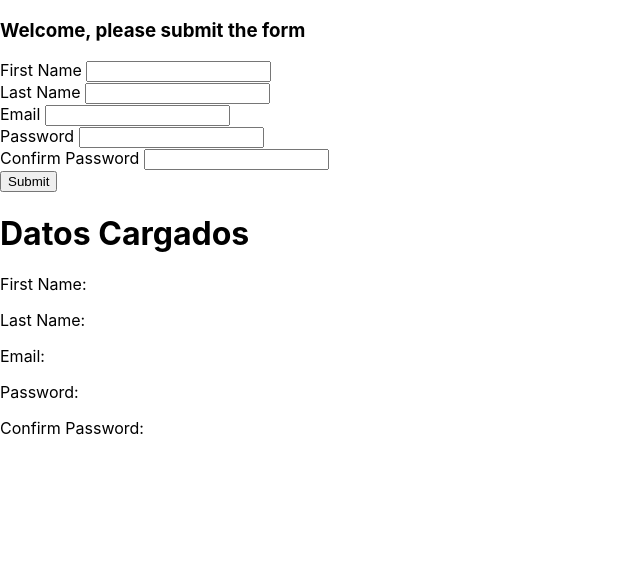
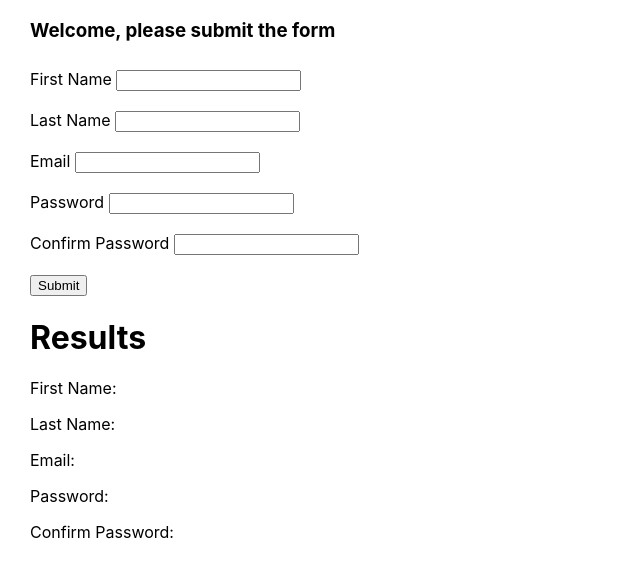
Before and after one commit to paivadul/formulario, a React (Create React App) app: page / in a window 1280 px wide. Shown: the top 578 px of the page, without its empty margins (0-640 px from the left). Built offline with nearby package versions, Linux system fonts and the light colour scheme.

Commit message:
MÁS FORMULARIOS: Tarea Score. Terminada

```diff
--- a/src/App.css
+++ b/src/App.css
@@ -1,8 +1,13 @@
+label, input{
+  margin-top: 10px;
+  margin-bottom: 10px;
+}
+button{
+  margin-top: 10px;
+}
 
-
-.App-logo {
-  height: 40vmin;
-  pointer-events: none;
+.App{
+  padding-left: 30px;
 }
 
 @media (prefers-reduced-motion: no-preference) {
--- a/src/components/Form.jsx
+++ b/src/components/Form.jsx
@@ -1,56 +1,104 @@
 import React, { useState } from 'react';
 
-const Form = props => {
+const Form = (props) => {
     const { input, setInput } = props;
     const [hasBeenSubmitted, setHasBeenSubmitted] = useState(false);
+    const [errors, setErrors] = useState({
+        firstName: '',
+        lastName: '',
+        email: '',
+        password: '',
+        confirmPassword: ''
+    });
 
-    const onChange = e => {
+    const onChange = (e) => {
+        const { name, value } = e.target;
         setInput({
             ...input,
-        [e.target.name] : e.target.value,
-        })
+            [name]: value
+        });
+
+        let errorMessage = '';
+
+        switch(name) {
+            case 'firstName':
+            case 'lastName':
+                if (value.length < 2) {
+                    errorMessage = `${name} must be at least 2 characters long!`;
+                }
+                break;
+            case 'email':
+                if (value.length < 5) {
+                    errorMessage = 'Email must be at least 5 characters long!';
+                }
+                break;
+            case 'password':
+                if (value.length < 8) {
+                    errorMessage = 'Password must be at least 8 characters long!';
+                }
+                break;
+            case 'confirmPassword':
+                if (value !== input.password) {
+                    errorMessage = 'Passwords do not match!';
+                }
+                break;
+            default:
+                break;
+        }
+
+        setErrors((prevErrors) => ({
+            ...prevErrors,
+            [name]: errorMessage
+        }));
     };
 
     const createUser = (e) => {
         e.preventDefault();
-        const { firstName, lastName, email, password, confirmPassword} = input;
-        const newUser = { firstName, lastName, email, password, confirmPassword};
+        const { firstName, lastName, email, password, confirmPassword } = input;
+        const newUser = { firstName, lastName, email, password, confirmPassword };
         console.log("Welcome", newUser);
         setHasBeenSubmitted(true);
     };
 
     const formMessage = () => {
-        if( hasBeenSubmitted ) {
+        if (hasBeenSubmitted) {
             return "Thank you for submitting the form!";
         } else {
             return "Welcome, please submit the form";
         }
     };
 
-    return <form onSubmit={ createUser }>
-        <h3>{ formMessage() }</h3>
+    return (
+        <form onSubmit={createUser}>
+            <h3>{formMessage()}</h3>
             <div>
                 <label htmlFor='firstName'>First Name </label>
-            <input onChange={onChange} type="text" name="firstName"/>
+                <input onChange={onChange} type="text" name="firstName" />
+                {errors.firstName && <span style={{ color: 'red' }}>{errors.firstName}</span>}
             </div>
             <div>
                 <label htmlFor="lastName">Last Name </label>
-            <input onChange={onChange} type="text" name="lastName"/>
+                <input onChange={onChange} type="text" name="lastName" />
+                {errors.lastName && <span style={{ color: 'red' }}>{errors.lastName}</span>}
             </div>
             <div>
                 <label htmlFor="email">Email </label>
-            <input onChange={onChange} type="text" name="email"/>
+                <input onChange={onChange} type="text" name="email" />
+                {errors.email && <span style={{ color: 'red' }}>{errors.email}</span>}
             </div>
             <div>
                 <label htmlFor="password">Password </label>
                 <input onChange={onChange} type="password" name="password" />
+                {errors.password && <span style={{ color: 'red' }}>{errors.password}</span>}
             </div>
             <div>
                 <label htmlFor="confirmPassword">Confirm Password </label>
                 <input onChange={onChange} type="password" name="confirmPassword" />
+                {errors.confirmPassword && <span style={{ color: 'red' }}>{errors.confirmPassword}</span>}
             </div>
             <button type="submit">Submit</button>
         </form>
+    );
 };
 
 export default Form;
--- a/src/components/Results.jsx
+++ b/src/components/Results.jsx
@@ -7,7 +7,7 @@ const Result = (props) => {
     // const { firstName, lastName, email, password, confirmPassword } = props.data;
 
     return <div>
-        <h1>Datos Cargados</h1>
+        <h1>Results</h1>
             <p>First Name: {firstName}</p>
             <p>Last Name: {lastName}</p>
             <p>Email: {email}</p>
```
Lines whose indentation alone changed are shown as unchanged.
